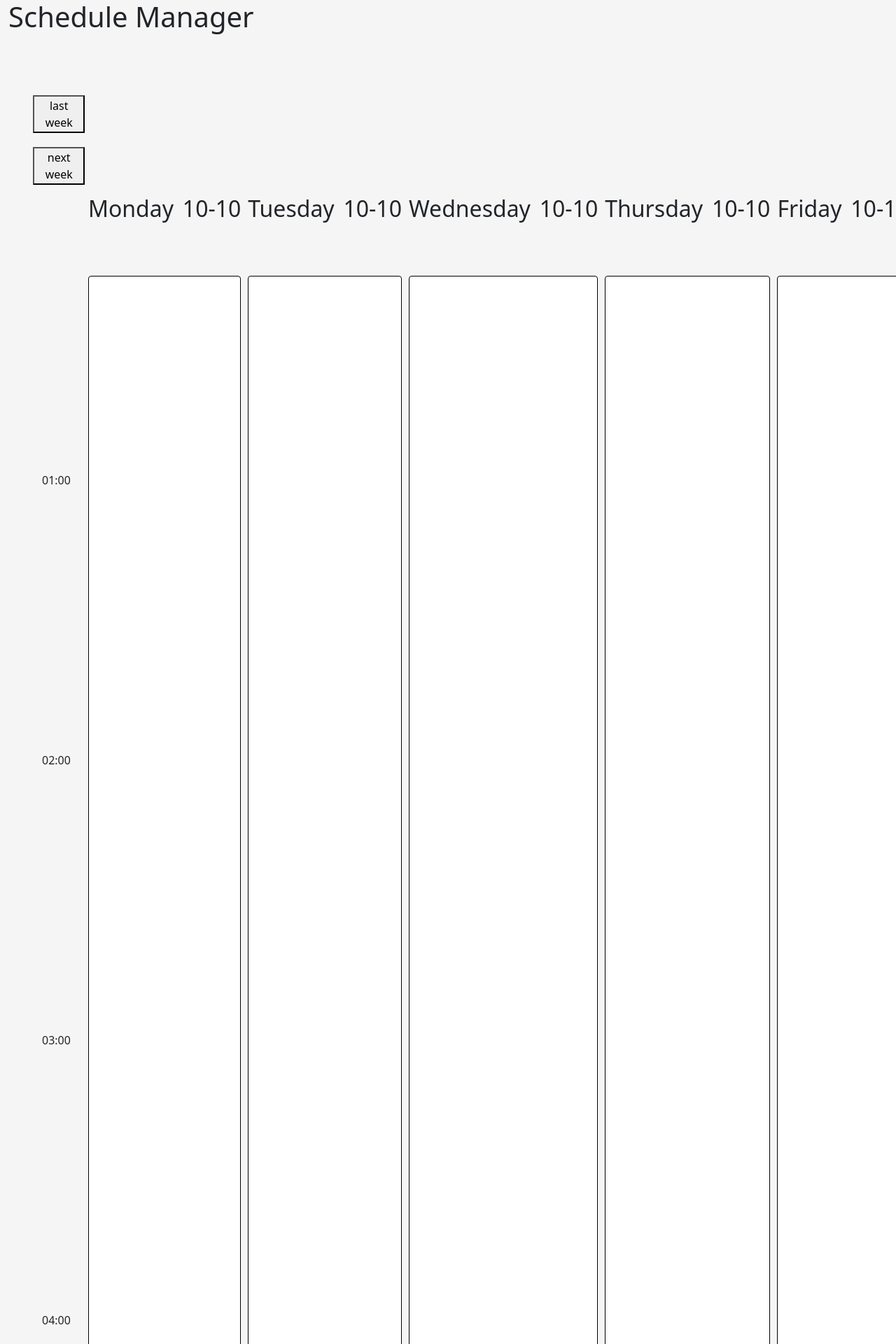
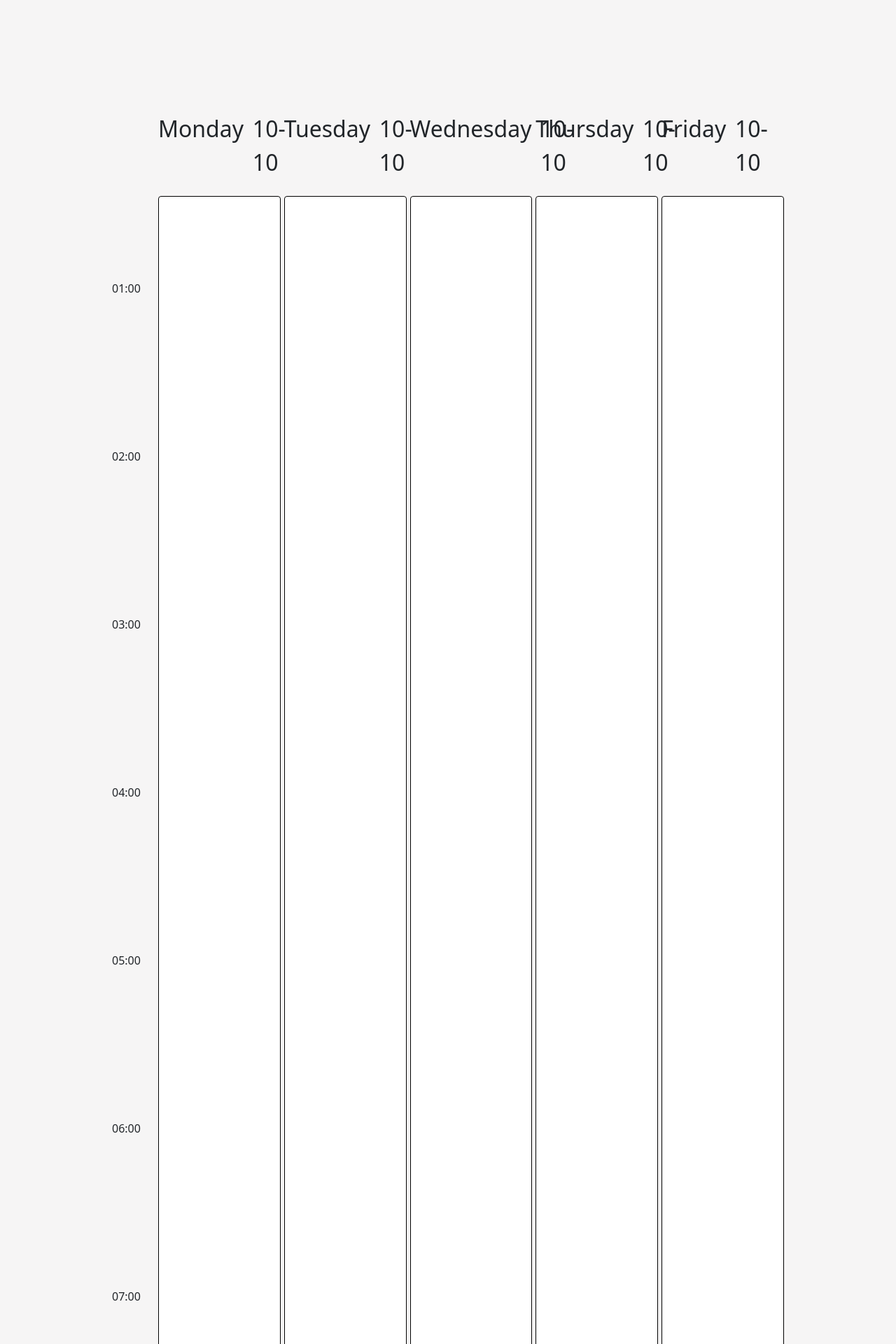
Before and after one commit to KirilVoigtlaender/Scheduler, a Django app: template scheduler/playground/templates/website.html in a window 1280 px wide; the page is wider, and only the part inside the window is pictured. Shown: the top 1920 px of that part at 70% size. Run offline with Django 4.2, Linux system fonts and the light colour scheme; the template is opened without the code that fills it: most values are stand-ins (such as "Sample title", 1, 10 or a date in 2020); some libraries are stand-ins or nearby versions.

Commit message:
crying
- Ping Mei trying to adjust the size of the screen
- Kareem, Theo and me crying about the algorithm
- we changed the database to fit our algorithm better

```diff
--- a/scheduler/playground/models.py
+++ b/scheduler/playground/models.py
@@ -5,7 +5,7 @@ from django.db.models import Model
 class Task (models.Model):
 
     name = models.CharField(max_length=50)
-    expected_time = models.TimeField()
+    expected_time = models.DecimalField(decimal_places=2, max_digits=4)
     date = models.DateField()
     #importancy_level = models.CharField(choices=LEVEL_VALUES,max_length=50,default='Low')
     importancy_level = models.PositiveSmallIntegerField(choices=(
--- a/scheduler/playground/templates/website.html
+++ b/scheduler/playground/templates/website.html
@@ -11,7 +11,7 @@
 :root {
   --numDays: 7;
   --numHours: 95;
-  --timeHeight: 100px;
+  --timeHeight: 60px; /*100 */
   --calBgColor: #ffffff;
   --calBgBorderColor: #000000;
   --eventBorderColor: #000000;
@@ -20,28 +20,30 @@
   --eventTask: #FFD9C0;
 }
 
-.calendar-container{
+/* .calendar-container{
   height: 100%;
-}
+} */
 
 .calendar {
   display: grid;
   gap:25px;
-  grid-template-columns: max-content max-content max-content max-content max-content max-content max-content;
-  margin: 3rem; /*The size of the schedule*/
-  height: 100%;
-}
-
-.days {
-  display: grid;
-  gap: 10px;
-  grid-template-columns: max-content max-content max-content max-content max-content max-content max-content ;
-
+  /* grid-template-columns: max-content max-content max-content max-content max-content max-content max-content; */
+  grid-template-columns: auto 1fr;
+  margin: 10rem; /*The size of the schedule*/
 }
 
 .timeline {
   display: grid;
   grid-template-rows: repeat(var(--numHours), var(--timeHeight));
+
+}
+
+.days {
+  display: grid;
+  grid-column: 2;
+  gap: 5px;
+  /* grid-template-columns: max-content max-content max-content max-content max-content max-content max-content ; */
+  grid-template-columns: repeat(auto-fit, minmax(150px, 1fr));
 
 }
 
@@ -735,30 +737,37 @@ ul {list-style-type: none;}
 .WeeklyButton .prev{
   padding: 10px;
   float: left;
-  /* background-color: white;
-  border: 1px solid var(--calBgBorderColor); */
 
 }
 
 .WeeklyButton .next{
   padding: 10px;
   float: right;
-  /* background-color: white;
-  border: 1px solid var(--calBgBorderColor); */
+
 
 }
 
-.AddTask{
-  float: right
+/* Use a media query to add a breakpoint at 800px: */
+@media only screen and (max-width: 1024px) {
+    .calendar {
+    display: grid;
+    gap:25px;
+    /* grid-template-columns: max-content max-content max-content max-content max-content max-content max-content; */
+    grid-template-columns: auto 1fr;
+    margin: 10rem; /*The size of the schedule*/
+  }
 }
 
-
-
+/* .AddTask{
+  float: right
+} */
 
 </style>
+
 <head>
 <body>
-<div class="container-fluid">
+  <div class="con">
+<!-- <div class="container-fluid">
   <h1>Schedule Manager</h1>
 <div class="WeeklyButton">
   <ul>
@@ -776,15 +785,9 @@ ul {list-style-type: none;}
         <button type="submit">next week</button>
     </form>
     </li>
-    <!-- <li class="AddTask">
-        <button onclick="document.location='http://127.0.0.1:8000/'">Add Task</button>
-    </form>
-    </li> -->
-</div>
+</div> -->
 
-<!-- <div class="AddTask">
-  <button onclick="document.location='http://127.0.0.1:8000/'">Add Task</button>
-</div> -->
+
 
 
 <div class="calendar">
@@ -886,7 +889,6 @@ ul {list-style-type: none;}
     <div class="spacer"></div>
     <div class="spacer"></div>
   </div>
-
   <div class="days">
     <div class="day mon">
       <div class="date">
@@ -1011,7 +1013,6 @@ ul {list-style-type: none;}
         <p class="date-day">Sunday</p>
         <p class="date-num">{{ date7|date:"d-m" }}</p>
         {% endif %}
-
       </div>
       <div class="events">
         {% for x in sunday %}
@@ -1023,7 +1024,5 @@ ul {list-style-type: none;}
       </div>
     </div>
   </div>
-
-  </div>
 </body>
 </html>
```
Also changed, not shown: scheduler/playground/algorithm.py (+24 -50 lines), scheduler/playground/forms.py (+16 -2 lines), scheduler/db.sqlite3. Lines whose indentation alone changed are shown as unchanged.
